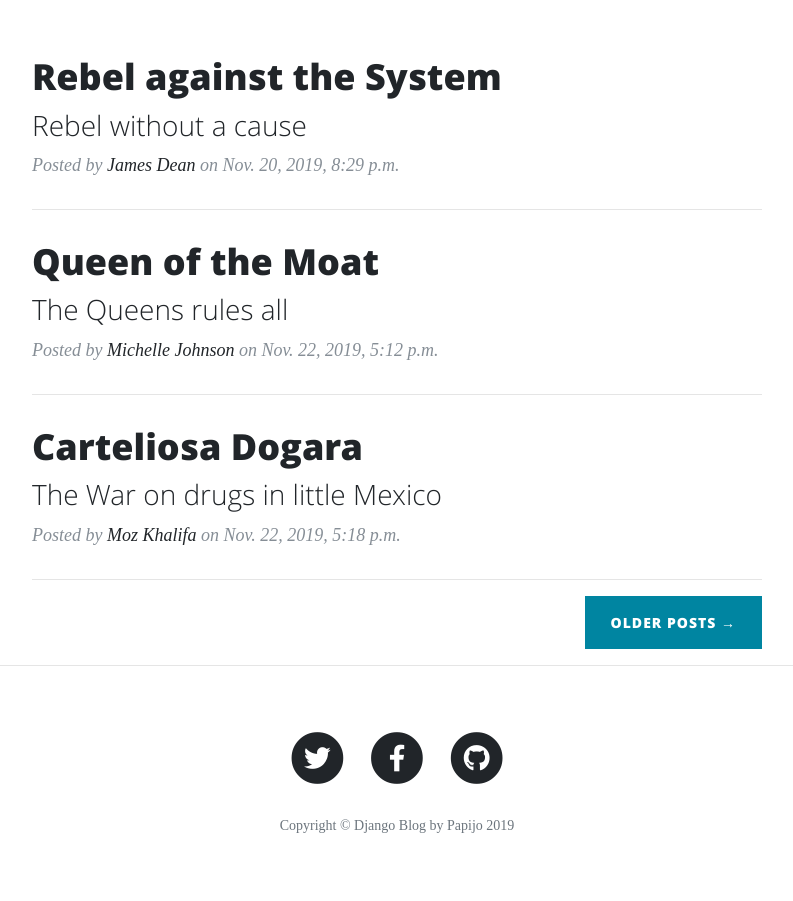
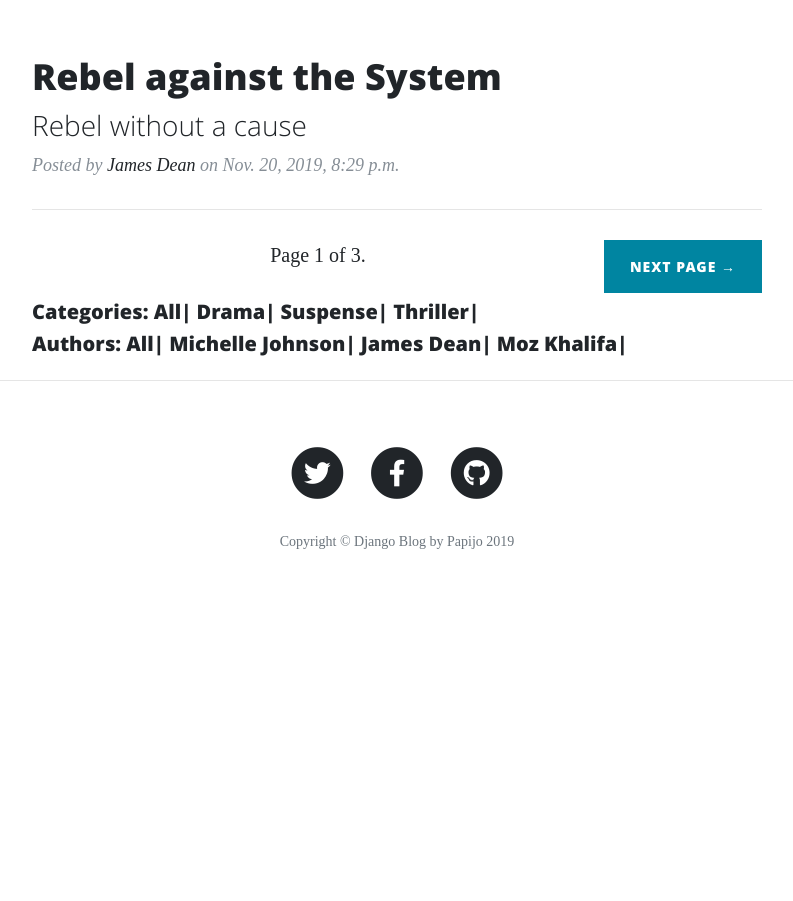
Before and after one commit to papijo/Django-Blog, a Django app: page / in a window 1280 px wide. Shown: the part 557-1458 px from the top of the page, without its empty margins (243-1036 px from the left). After the commit the page ends 1106 px from the top, so only its background shows below. Run offline with Django 3.2, Linux system fonts and the light colour scheme; data comes from the database, SQL or seed files in the repository; both versions use the stored data as it was after the commit; some libraries are stand-ins or nearby versions; some web fonts are replaced.

Commit message:
Extension Made to Application

```diff
--- a/blog/models.py
+++ b/blog/models.py
@@ -1,6 +1,7 @@
 from django.conf import settings
 from django.db import models
 from django.utils import timezone
+from django.urls import reverse
 
 
 class Tag(models.Model):
@@ -18,6 +19,9 @@ class Tag(models.Model):
     def __str__(self):
         return self.name
 
+    def get_absolute_url(self):
+        return reverse ('blog:post_list_by_tag', args=[self.slug])
+
 
 class Author(models.Model):
     name = models.CharField(max_length=100)
@@ -32,6 +36,9 @@ class Author(models.Model):
         return format_html('<img src = "/media/%s" width="100" height="100" />' % (self.image))
     author_image.short_description = 'Image'
     author_image.allow_tags = True
+
+    def get_absolute_url(self):
+        return reverse ('blog:post_list_by_author', args=[self.slug])
 
 class Post(models.Model):
     author = models.ForeignKey(Author, on_delete = models.CASCADE, null = True)
--- a/blog/templates/blog/base.html
+++ b/blog/templates/blog/base.html
@@ -82,11 +82,31 @@
 
         {% endblock %}
 
-        <!-- Pager -->
-        <div class="clearfix">
-          <a class="btn btn-primary float-right" href="#">Older Posts &rarr;</a>
+
+
+      </div>
+
+
+      <div class="col-lg-8 col-md-10 mx-auto">
+
+       <h5>  Categories: <a href="{% url 'blog:post_list' %}">All|</a>
+
+         {% for t in tags %}
+
+          <a href=" {{t.get_absolute_url}}"> {{t.name}}| </a>
+
+          {% endfor %} </h5>
+
+          <h5>  Authors: <a href="{% url 'blog:post_list' %}">All|</a>
+
+            {% for a in authors %}
+
+             <a href=" {{a.get_absolute_url}}"> {{a.name}}| </a>
+
+             {% endfor %} </h5>
+
         </div>
-      </div>
+
     </div>
   </div>
 
--- a/blog/templates/blog/post_list.html
+++ b/blog/templates/blog/post_list.html
@@ -13,11 +13,34 @@
             {{post.byline}}
         </h3>
     </a>
-    <p class="post-meta">Posted by
+    <p class="post-meta">
+        Posted by
         <a href="#">{{post.author}}</a>
-      on {{post.published_date}}</p>
+        on {{post.published_date}}
+    </p>
 </div>
 <hr>
   {% endfor %}
 
+<div class="clearfix">
+{% if posts.has_previous %}
+
+    <a class="btn btn-primary float-left" href="?page={{ posts.previous_page_number }}">&larr; Previous Page </a>
+
+{% endif %}
+
+{% if posts.has_next %}
+
+    <a class="btn btn-primary float-right" href="?page={{ posts.next_page_number }}">Next Page &rarr;</a>
+
+{% endif %}
+
+<p class="current text-center">
+        Page {{ posts.number }} of {{ posts.paginator.num_pages }}.
+    </p>
+</div>
+
+
+
+
 {% endblock %}
--- a/blog/urls.py
+++ b/blog/urls.py
@@ -11,5 +11,6 @@ urlpatterns = [
     path('privacypolicy', views.privacypolicy, name = 'privacypolicy'),
     #path('blog/<tag_slug>/', views.post_list, name = 'post_list_by_tag'),
     url(r'^tags/(?P<tag_slug>[-\w]+)/$', views.post_list, name='post_list_by_tag'),
+    url(r'^authors/(?P<author_slug>[-\w]+)/$', views.post_list, name='post_list_by_author'),
     path('post/<int:pk>/', views.post_detail, name = 'post_detail')
 ]
--- a/blog/views.py
+++ b/blog/views.py
@@ -20,10 +20,13 @@ def privacypolicy(request):
     return render(request, 'blog/staticpages/privacypolicy.html')
 
 
-def post_list(request, tag_slug=None):
+def post_list(request, tag_slug=None, author_slug = None):
 
     tag = None
     tags = Tag.objects.all()
+
+    author = None
+    authors = Author.objects.all()
 
     post = None
     posts = Post.objects.filter(published_date__lte=timezone.now()).order_by('published_date')
@@ -32,9 +35,13 @@ def post_list(request, tag_slug=None):
         tag = get_object_or_404(Tag, slug=tag_slug)
         posts = Post.objects.filter(tag=tag)
 
+    if author_slug:
+        author = get_object_or_404(Author, slug=author_slug)
+        posts = Post.objects.filter(author=author)
 
 
-    paginator = Paginator(posts, 4)
+
+    paginator = Paginator(posts, 1)
 
     # get the page parameter from the query string
     # if page parameter is available get() method will return empty string ''
@@ -52,7 +59,9 @@ def post_list(request, tag_slug=None):
     return render(request, 'blog/post_list.html', {
         'posts': posts,
         'tag': tag,
-        'tags': tags
+        'tags': tags,
+        'author': author,
+        'authors': authors
     })
 
 
```
Also changed, not shown: blog/templates/blog/post_detail.html (+4 -4 lines), db.sqlite3, media/blog/2019/11/22/home-bg.jpg (added), media/blog/2019/11/22/post-sample-image.jpg (added), media/blog/post/2019/11/22/about-bg.jpg (added), media/blog/post/2019/11/22/river-island-brown-chelsea-boots.jpg (added). Lines whose indentation alone changed are shown as unchanged.
